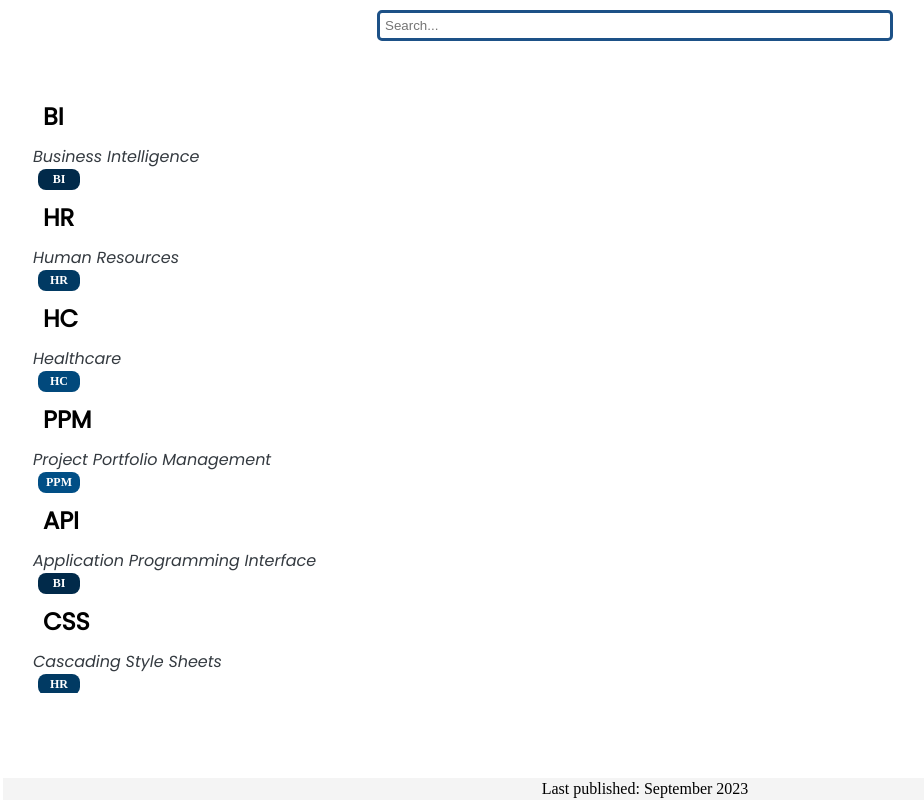
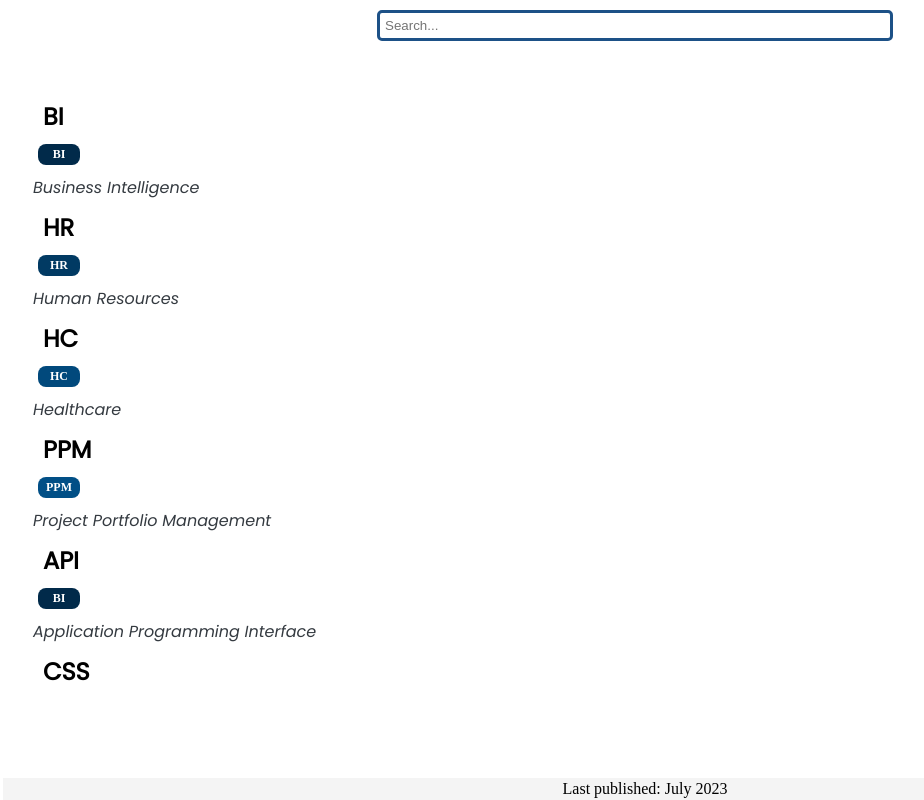
Before and after one commit to jraa1995/glossaryTest2_dynamic, a website: page templates/index.html in a window 1280 px wide. Shown: the whole page, without its empty margins (5-929 px from the left). Drawn offline with nearby package versions, Linux system fonts and the light colour scheme.

Commit message:
Changes the format and fixed the "Recommend A Definition" button to replace undefined definitions.

```diff
--- a/templates/index.html
+++ b/templates/index.html
@@ -79,13 +79,18 @@
 
     .term {
       font-weight: bold;
+      flex: 1;
     }
 
-    .definition {
-      font-size: 12px;
-      color: #666;
-      margin-bottom: 5px;
-    }
+    /*.term span {*/
+    /*  margin-left: 5px;*/
+    /*}*/
+
+    /*.definition {*/
+    /*  font-size: 12px;*/
+    /*  color: #666;*/
+    /*  margin-bottom: 5px;*/
+    /*}*/
 
     strong {
       font-weight: bold;
@@ -134,17 +139,12 @@
       color: #fff;
     }
 
-    .undefined {
-      background-color: #354f52; /* Gray */
-      color: #fff;
-    }
-
     /* CSS styles for the recommendation button */
-    .recommend-button {
+    .add-definition-button {
       background-color: #3498db; /* Blue */
       color: #fff;
       border: none;
-      padding: 5px 10px;
+      padding: 8px 14px;
       border-radius: 5px;
       cursor: pointer;
     }
@@ -180,47 +180,62 @@
     {term: "HTML", definition: "Hypertext Markup Language", category: "HC"},
     {term: "SQL", definition: "Structured Query Language", category: "PPM"},
     {term: "JAVA", definition: "Coding Language", category: "BI"},
-    {term: "This is a test", definition: "undefined.", category: "BI"},
+    {term: "Python", definition: "undefined.", category: "BI"},
   ];
 
-  // Function to create glossary item with button for "undefined" term
-  function createUndefinedGlossaryItem(term, definition) {
+  // Function to create glossary item for "undefined" term with the "Add Definition" button
+  function createUndefinedGlossaryItem(term, category) {
     const li = document.createElement("li");
-    const termElement = document.createElement("strong");
-    termElement.textContent = term;
-    li.appendChild(termElement);
+
+    const termDiv = document.createElement("div");
+    termDiv.classList.add("term");
+
+    const termHeading = document.createElement("h3");
+    termHeading.textContent = term;
+    termDiv.appendChild(termHeading);
+
+    const categorySpan = document.createElement("span");
+    categorySpan.textContent = category;
+    categorySpan.classList.add("legend", category.toLowerCase());
+    termDiv.appendChild(categorySpan);
+
+    li.appendChild(termDiv);
+
+    const addButton = document.createElement("button");
+    addButton.textContent = "Recommend A Definition";
+    addButton.classList.add("add-definition-button");
+    addButton.addEventListener("click", () => {
+      // Open Google Form in a new tab for the user to submit the definition
+      window.open("https://docs.google.com/forms/your-google-form-link", "_blank");
+    });
+    li.appendChild(addButton);
+
+    return li;
+  }
+
+
+  // Function to create glossary item for other terms
+  function createGlossaryItem(term, definition, category) {
+    const li = document.createElement("li");
+
+    const termDiv = document.createElement("div");
+    termDiv.classList.add("term");
+
+    const termHeading = document.createElement("h3");
+    termHeading.textContent = term;
+    termDiv.appendChild(termHeading);
+
+    const categorySpan = document.createElement("span");
+    categorySpan.textContent = category;
+    categorySpan.classList.add("legend", category.toLowerCase());
+    termDiv.appendChild(categorySpan);
+
+    li.appendChild(termDiv);
 
     const definitionElement = document.createElement("p");
     definitionElement.textContent = definition;
     definitionElement.classList.add("definition");
     li.appendChild(definitionElement);
-
-    const buttonElement = document.createElement("button");
-    buttonElement.textContent = "Recommend A Definition";
-    buttonElement.classList.add("recommend-button");
-    buttonElement.addEventListener("click", openRecommendForm);
-    li.appendChild(buttonElement);
-
-    return li;
-  }
-
-  // Function to create glossary item for other terms
-  function createGlossaryItem(term, definition, category) {
-    const li = document.createElement("li");
-
-    const termHeading = document.createElement("h3");
-    termHeading.textContent = term;
-    li.appendChild(termHeading);
-
-    const definitionElement = document.createElement("p");
-    definitionElement.textContent = definition;
-    definitionElement.classList.add("definition");
-    li.appendChild(definitionElement);
-
-    const categorySpan = document.createElement("span");
-    categorySpan.textContent = category;
-    categorySpan.classList.add("legend", category.toLowerCase());
-    li.appendChild(categorySpan);
 
     return li;
   }
@@ -233,7 +248,7 @@
     glossaryData.forEach(({term, definition, category}) => {
       if (definition === "undefined.") {
         // Create a button for "undefined" term
-        const undefinedItem = createUndefinedGlossaryItem(term, definition);
+        const undefinedItem = createUndefinedGlossaryItem(term, category);
         glossaryList.appendChild(undefinedItem);
       } else {
         // Create glossary item for other terms
@@ -251,7 +266,7 @@
     const glossaryItems = glossaryList.getElementsByTagName("li");
 
     for (let i = 0; i < glossaryItems.length; i++) {
-      const term = glossaryItems[i].getElementsByTagName("h3")[0].innerText;
+      const term = glossaryItems[i].querySelector(".term h3").innerText;
       const definition = glossaryItems[i].getElementsByTagName("p")[0].innerText;
       if (term.toUpperCase().indexOf(filter) > -1 || definition.toUpperCase().indexOf(filter) > -1) {
         glossaryItems[i].style.display = "";
@@ -264,7 +279,7 @@
   // Function to update the footer with the static timestamp
   function updateFooterTimestamp() {
     const footer = document.getElementById("footer");
-    const timestamp = "Last published: September 2023"; // Replace this with the actual publish date of your site
+    const timestamp = "Last published: July 2023"; // Replace this with the actual publish date of your site
     footer.innerHTML = timestamp;
   }
 
```
